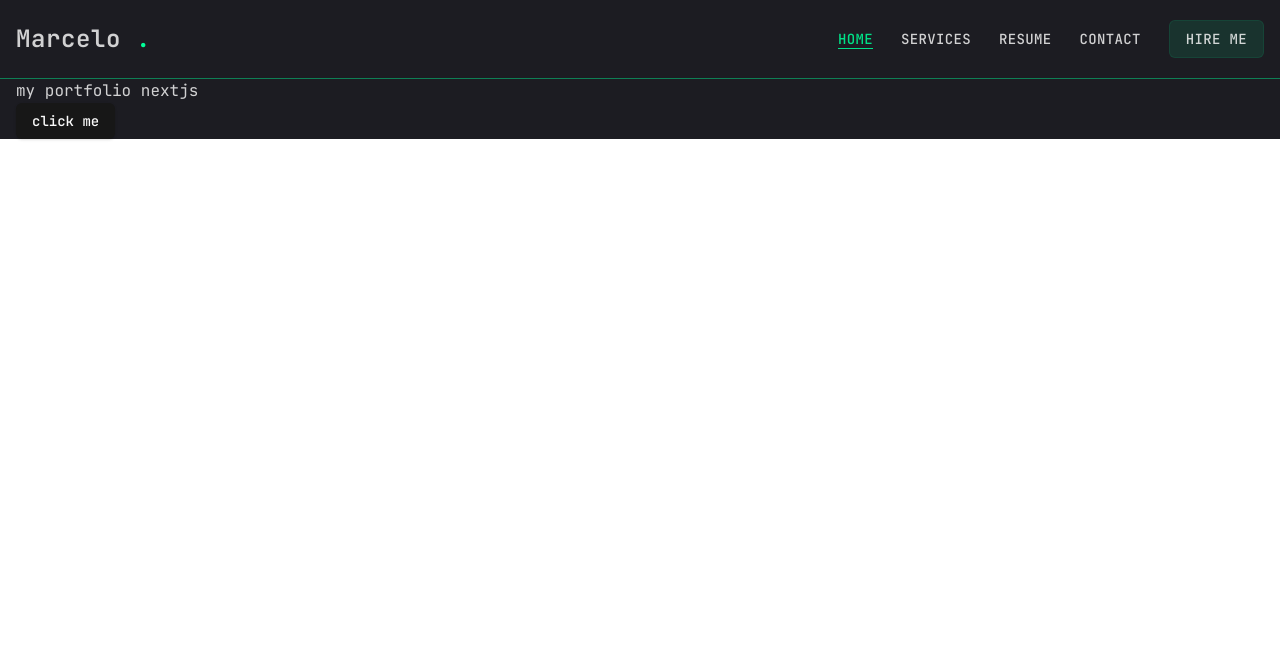
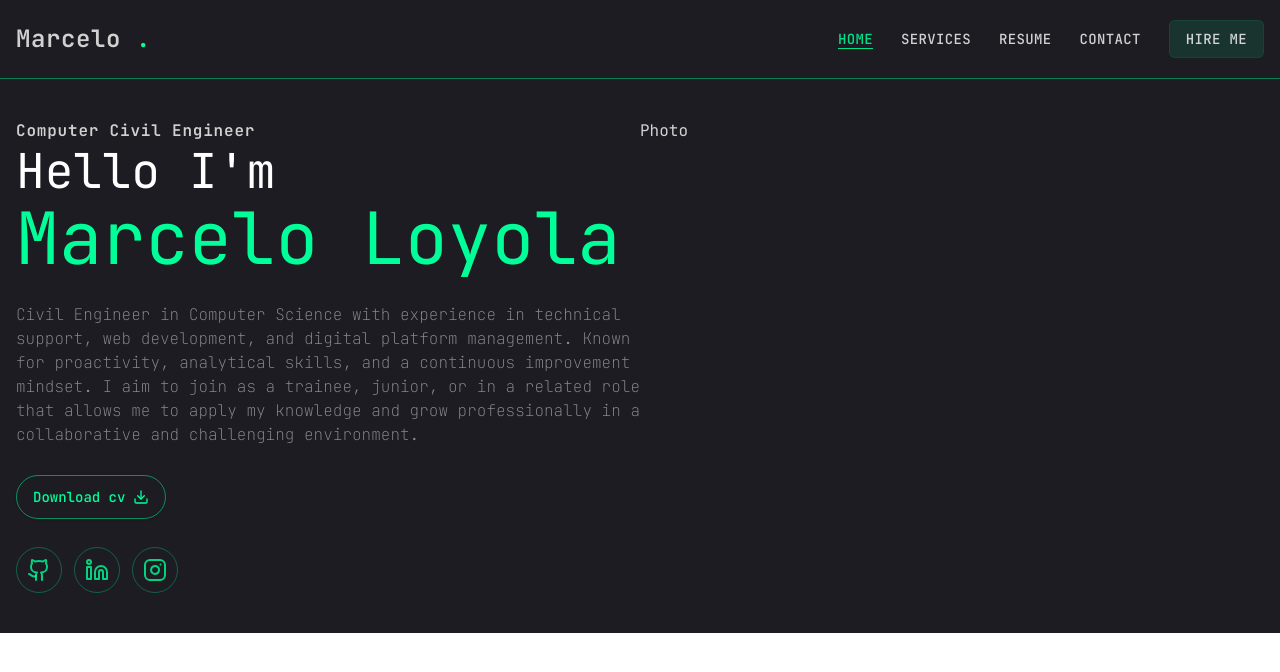
Before and after one commit to Blacklifth/myportfolio, a Next.js app: page / in a window 1280 px wide. Shown: the top 672 px of the page. Built offline with nearby package versions, Linux system fonts and the light colour scheme.

Commit message:
added my info to page, added statistics component, added react count librarie, added statsData.

```diff
--- a/app/page.tsx
+++ b/app/page.tsx
@@ -1,11 +1,39 @@
 import Container from "@/components/Container";
+import SocialLinks from "@/components/SocialLinks";
 import { Button } from "@/components/ui/button";
+import { Download } from "lucide-react";
 export default function Home() {
     return (
         <div className="bg-bodyColor text-white/80">
-            <Container>
-                <h1>my portfolio nextjs</h1>
-                <Button>click me</Button>
+            <Container className="py-10 grid grid-cols-1 md:grid-cols-2 gp-10">
+                <div className="flex flex-col items-center md:items-start gap-5 md:gap-7 text-center md:text-start">
+                    <div>
+                        <h3 className="font-semibold tracking-wider mb-1">
+                            Computer Civil Engineer
+                        </h3>
+                        <h2 className="text-3xl md:text-5xl mb-2 text-white">
+                            Hello I&apos;m
+                        </h2>
+                        <h1 className="text-lightSky text-5xl md:text-7xl tracking-normal ">
+                            Marcelo Loyola
+                        </h1>
+                    </div>
+                    <p className="w-auto md:max-w[500px] text-white/50 font-thin leading-6 ">
+                        Civil Engineer in Computer Science with experience in
+                        technical support, web development, and digital platform
+                        management. Known for proactivity, analytical skills,
+                        and a continuous improvement mindset. I aim to join as a
+                        trainee, junior, or in a related role that allows me to
+                        apply my knowledge and grow professionally in a
+                        collaborative and challenging environment.
+                    </p>
+                    <Button className="bg-transparent rounded-full border border-lightSky/50 text-lightSky hover:bg-hoverColor hover:text-black hoverEffect h-11">
+                        Download cv <Download />{" "}
+                    </Button>
+                    <SocialLinks />
+                </div>
+                {/*Photo*/}
+                <div>Photo</div>
             </Container>
         </div>
     );
--- /dev/null
+++ b/components/Statistics.tsx
@@ -0,0 +1,7 @@
+import React from "react";
+
+const Statistics = () => {
+    return <div>statisticks</div>;
+};
+
+export default Statistics;
--- a/constants/index.ts
+++ b/constants/index.ts
@@ -4,3 +4,10 @@ export const navbarData = [
     { title: "Resume", href: "/resume" },
     { title: "Contact", href: "/contact" },
 ];
+
+export const statsData = [
+    { num: 1, title: "Years of experience" },
+    { num: 5, title: "Projects Completed" },
+    { num: 8, title: "Skills Mastered" },
+    { num: 200, title: "Code commits" },
+];
--- a/package.json
+++ b/package.json
@@ -23,6 +23,7 @@
     "lucide-react": "^0.468.0",
     "next": "15.0.4",
     "react": "^19.0.0",
+    "react-countup": "^6.5.3",
     "react-dom": "^19.0.0",
     "tailwind-merge": "^2.5.5",
     "tailwindcss-animate": "^1.0.7"
```
Also changed, not shown: 1 other file (tests, documents, lock files or other folders).
